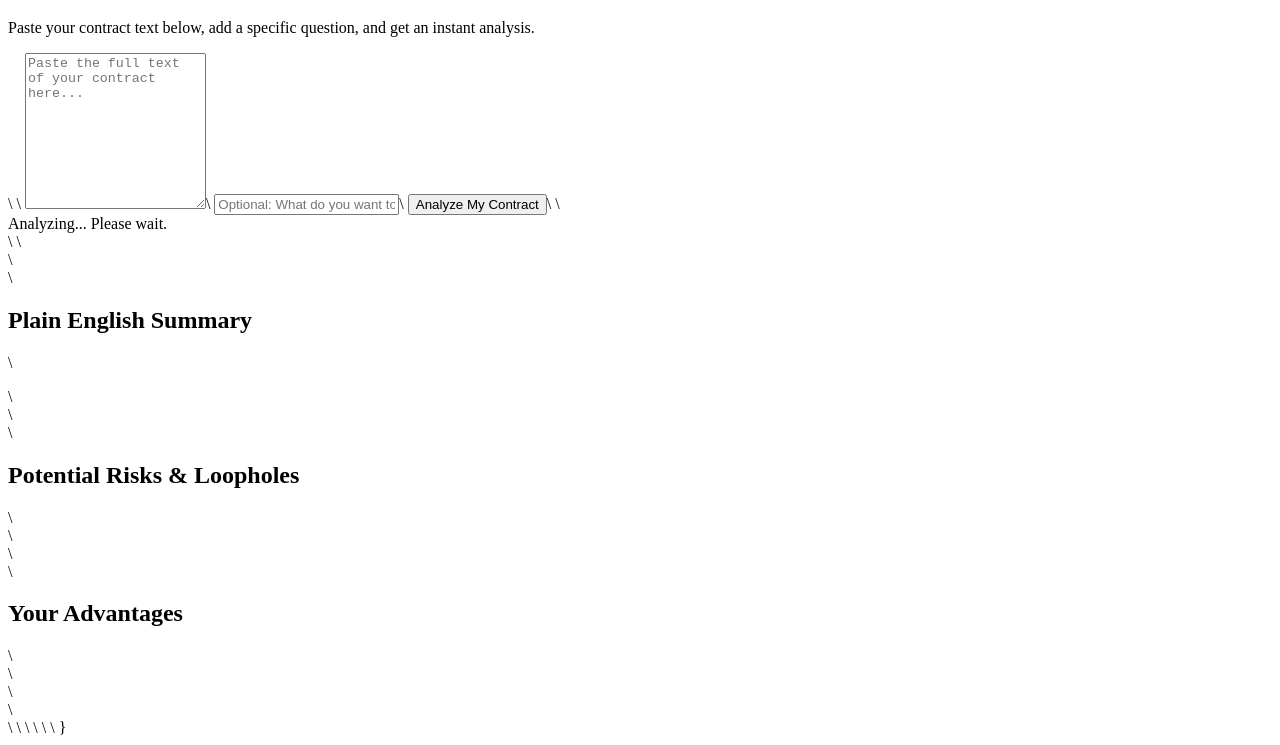
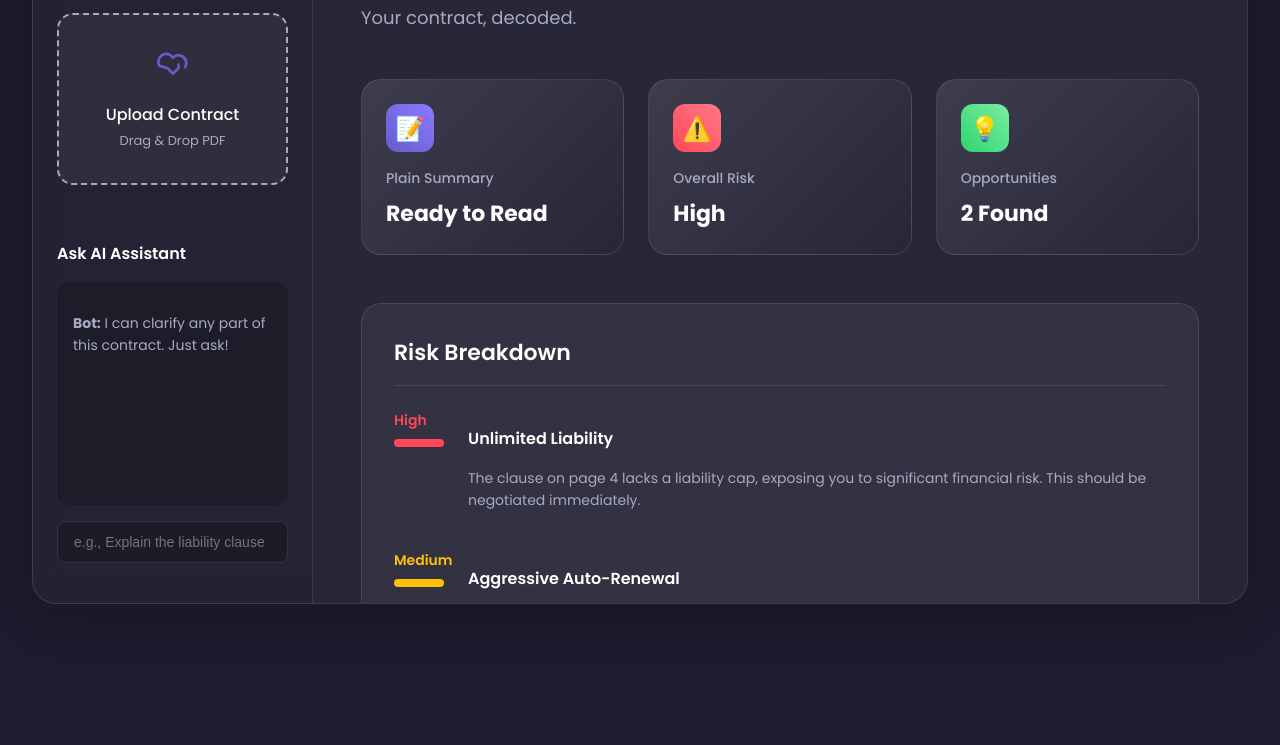
Before and after one commit to clausespy/cspy, a plain HTML site: page templates/index.html in a window 1280 px wide. Shown: the part 157-902 px from the top of the page. After the commit the page ends 800 px from the top, so only its background shows below. Drawn offline with Linux system fonts and the light colour scheme.

Commit message:
Update index.html

```diff
--- a/templates/index.html
+++ b/templates/index.html
@@ -1,128 +1,328 @@
-{\rtf1\ansi\ansicpg1252\cocoartf2822
-\cocoatextscaling0\cocoaplatform0{\fonttbl\f0\fnil\fcharset0 HelveticaNeue;}
-{\colortbl;\red255\green255\blue255;}
-{\*\expandedcolortbl;;}
-\paperw11900\paperh16840\margl1440\margr1440\vieww11520\viewh8400\viewkind0
-\deftab560
-\pard\pardeftab560\slleading20\pardirnatural\partightenfactor0
 
-\f0\fs26 \cf0 \
-\
-<!-- index.html - The Frontend User Interface -->\
-\
-<!DOCTYPE html>\
-<html lang="en">\
-<head>\
-    <meta charset="UTF-8">\
-    <meta name="viewport" content="width=device-width, initial-scale=1.0">\
-    <title>AI Contract Analyzer</title>\
-    <style>\
-        body \{ font-family: -apple-system, BlinkMacSystemFont, "Segoe UI", Roboto, sans-serif; background-color: #f4f7f9; margin: 20px; color: #333; \}\
-        .container \{ max-width: 800px; margin: auto; \}\
-        h1, h2 \{ color: #1a202c; \}\
-        textarea, input \{ width: 100%; padding: 12px; border-radius: 8px; border: 1px solid #ccc; margin-bottom: 10px; font-size: 1rem; \}\
-        button \{ width: 100%; padding: 15px; border: none; border-radius: 8px; background-color: #007aff; color: white; font-size: 1.2rem; cursor: pointer; \}\
-        button:hover \{ background-color: #0056b3; \}\
-        .card \{ background-color: #fff; border-radius: 12px; padding: 24px; margin-top: 20px; box-shadow: 0 4px 12px rgba(0,0,0,0.08); \}\
-        .hidden \{ display: none; \}\
-        .loader \{ text-align: center; font-size: 1.5rem; padding: 40px; \}\
-        .risk-high \{ border-left: 5px solid #ef4444; \}\
-        .risk-medium \{ border-left: 5px solid #f59e0b; \}\
-    </style>\
-</head>\
-<body>\
-\
-    <div class="container">\
-        <h1>AI Contract Analyzer</h1>\
-        <p>Paste your contract text below, add a specific question, and get an instant analysis.</p>\
-\
-        <textarea id="contractText" rows="10" placeholder="Paste the full text of your contract here..."></textarea>\
-        <input type="text" id="userQuery" placeholder="Optional: What do you want to achieve? (e.g., 'how to terminate')">\
-        <button id="analyzeButton">Analyze My Contract</button>\
-\
-        <div id="loader" class="loader hidden">Analyzing... Please wait.</div>\
-\
-        <div id="results" class="hidden">\
-            <div id="summaryCard" class="card">\
-                <h2>Plain English Summary</h2>\
-                <p id="summaryText"></p>\
-            </div>\
-            <div id="risksCard" class="card">\
-                <h2>Potential Risks & Loopholes</h2>\
-                <div id="risksList"></div>\
-            </div>\
-            <div id="advantagesCard" class="card">\
-                <h2>Your Advantages</h2>\
-                <div id="advantagesList"></div>\
-            </div>\
-        </div>\
-    </div>\
-\
-    <script>\
-        // JavaScript to connect the frontend to the backend\
-        const analyzeButton = document.getElementById('analyzeButton');\
-        const loader = document.getElementById('loader');\
-        const resultsDiv = document.getElementById('results');\
-\
-        // IMPORTANT: Replace this with your actual backend URL after deploying it on Render.\
-        const BACKEND_URL = 'https://YOUR_BACKEND_SERVICE_NAME.onrender.com/analyze';\
-\
-        analyzeButton.addEventListener('click', async () => \{\
-            const contractText = document.getElementById('contractText').value;\
-            const userQuery = document.getElementById('userQuery').value;\
-\
-            if (!contractText) \{\
-                alert('Please paste some contract text to analyze.');\
-                return;\
-            \}\
-\
-            // Show loader and hide old results\
-            loader.classList.remove('hidden');\
-            resultsDiv.classList.add('hidden');\
-\
-            try \{\
-                const response = await fetch(BACKEND_URL, \{\
-                    method: 'POST',\
-                    headers: \{ 'Content-Type': 'application/json' \},\
-                    body: JSON.stringify(\{ contract_text: contractText, user_query: userQuery \})\
-                \});\
-\
-                if (!response.ok) \{\
-                    throw new Error(`HTTP error! status: $\{response.status\}`);\
-                \}\
-\
-                const data = await response.json();\
-\
-                // Populate results\
-                document.getElementById('summaryText').innerText = data.summary;\
-\
-                const risksList = document.getElementById('risksList');\
-                risksList.innerHTML = '';\
-                data.risks.forEach(risk => \{\
-                    const riskDiv = document.createElement('div');\
-                    riskDiv.innerHTML = `<p><strong>$\{risk.title\} ($\{risk.level\} Risk):</strong> $\{risk.explanation\}</p>`;\
-                    risksList.appendChild(riskDiv);\
-                \});\
-\
-                const advantagesList = document.getElementById('advantagesList');\
-                advantagesList.innerHTML = '';\
-                data.advantages.forEach(advantage => \{\
-                    const advantageDiv = document.createElement('div');\
-                    advantageDiv.innerHTML = `<p><strong>Clause $\{advantage.clause\}:</strong> $\{advantage.finding\}</p>`;\
-                    advantagesList.appendChild(advantageDiv);\
-                \});\
-\
-                // Hide loader and show new results\
-                loader.classList.add('hidden');\
-                resultsDiv.classList.remove('hidden');\
-\
-            \} catch (error) \{\
-                loader.classList.add('hidden');\
-                alert('An error occurred. Please check the backend URL and try again. Error: ' + error.message);\
-            \}\
-        \});\
-    </script>\
-\
-</body>\
-</html>\
-}
+
+<!DOCTYPE html>
+<html lang="en">
+<head>
+    <meta charset="UTF-8">
+    <meta name="viewport" content="width=device-width, initial-scale=1.0">
+    <title>ClauseSpy - Dynamic UI Mockup</title>
+    <style>
+        @import url('https://fonts.googleapis.com/css2?family=Poppins:wght@400;500;600;700&display=swap');
+
+        :root {
+            --primary-color: #6a5acd; /* SlateBlue */
+            --secondary-color: #00d4ff; /* A bright blue */
+            --background-color: #1c1c2e; /* Dark blue */
+            --card-background: rgba(255, 255, 255, 0.05);
+            --text-color: #ffffff;
+            --text-muted: #a9a9c4;
+            --risk-high: #ff4757;
+            --risk-medium: #ffc107;
+            --risk-low: #2ed573;
+        }
+
+        body {
+            font-family: 'Poppins', sans-serif;
+            background-color: var(--background-color);
+            color: var(--text-color);
+            margin: 0;
+            display: flex;
+            justify-content: center;
+            align-items: center;
+            min-height: 100vh;
+            padding: 2rem;
+            box-sizing: border-box;
+        }
+
+        .container {
+            width: 100%;
+            max-width: 1400px;
+            height: 90vh;
+            display: grid;
+            grid-template-columns: 280px 1fr;
+            background: var(--card-background);
+            border-radius: 24px;
+            box-shadow: 0 10px 50px rgba(0, 0, 0, 0.2);
+            overflow: hidden;
+            border: 1px solid rgba(255, 255, 255, 0.1);
+            backdrop-filter: blur(15px);
+            -webkit-backdrop-filter: blur(15px);
+        }
+
+        /* --- Sidebar --- */
+        .sidebar {
+            background-color: rgba(0,0,0,0.1);
+            padding: 2.5rem 1.5rem;
+            display: flex;
+            flex-direction: column;
+            border-right: 1px solid rgba(255, 255, 255, 0.1);
+        }
+
+        .logo {
+            font-weight: 700;
+            font-size: 28px;
+            margin-bottom: 3rem;
+            text-align: center;
+            background: linear-gradient(90deg, var(--primary-color), var(--secondary-color));
+            -webkit-background-clip: text;
+            -webkit-text-fill-color: transparent;
+        }
+
+        .upload-area {
+            border: 2px dashed var(--text-muted);
+            border-radius: 16px;
+            padding: 2rem;
+            text-align: center;
+            cursor: pointer;
+            background-color: rgba(255, 255, 255, 0.05);
+            transition: all 0.3s ease;
+        }
+
+        .upload-area:hover {
+            border-color: var(--primary-color);
+            transform: scale(1.03);
+            background-color: rgba(106, 90, 205, 0.1);
+        }
+
+        .upload-area svg { color: var(--primary-color); margin-bottom: 1rem; }
+        .upload-text { font-weight: 500; color: var(--text-color); }
+        .upload-subtext { font-size: 13px; color: var(--text-muted); margin-top: 0.25rem; }
+
+        .chatbot {
+            margin-top: 2.5rem;
+            flex-grow: 1;
+            display: flex;
+            flex-direction: column;
+        }
+
+        .chatbot h3 {
+            font-size: 16px;
+            font-weight: 600;
+            color: var(--text-color);
+            margin-bottom: 1rem;
+        }
+
+        .chat-history {
+            flex-grow: 1;
+            background: rgba(0,0,0,0.2);
+            border-radius: 12px;
+            padding: 1rem;
+            margin-bottom: 1rem;
+            font-size: 14px;
+            line-height: 1.6;
+            color: var(--text-muted);
+        }
+
+        .chat-input {
+            width: 100%;
+            padding: 0.75rem 1rem;
+            border: 1px solid rgba(255, 255, 255, 0.1);
+            border-radius: 8px;
+            font-size: 14px;
+            box-sizing: border-box;
+            background-color: rgba(0,0,0,0.2);
+            color: var(--text-color);
+        }
+
+        /* --- Main Panel --- */
+        .main-panel {
+            padding: 3rem;
+            overflow-y: auto;
+        }
+
+        .main-panel h1 {
+            font-size: 36px;
+            font-weight: 700;
+            margin: 0 0 0.5rem 0;
+        }
+
+        .main-panel .tagline {
+            font-size: 18px;
+            color: var(--text-muted);
+            margin-bottom: 3rem;
+        }
+
+        /* --- Dashboard Cards --- */
+        .dashboard-grid {
+            display: grid;
+            grid-template-columns: repeat(auto-fit, minmax(220px, 1fr));
+            gap: 1.5rem;
+            margin-bottom: 3rem;
+        }
+
+        .card {
+            background: linear-gradient(135deg, rgba(255, 255, 255, 0.1), rgba(255, 255, 255, 0));
+            border-radius: 20px;
+            padding: 1.5rem;
+            border: 1px solid rgba(255, 255, 255, 0.1);
+            transition: all 0.3s ease;
+        }
+        .card:hover {
+            transform: translateY(-8px);
+            box-shadow: 0 8px 30px rgba(0,0,0,0.2);
+            border-color: rgba(106, 90, 205, 0.5);
+        }
+
+        .card .icon {
+            width: 48px;
+            height: 48px;
+            border-radius: 12px;
+            display: flex;
+            align-items: center;
+            justify-content: center;
+            margin-bottom: 1rem;
+            font-size: 24px;
+        }
+
+        .card .title {
+            font-size: 14px;
+            font-weight: 500;
+            color: var(--text-muted);
+            margin-bottom: 0.5rem;
+        }
+
+        .card .data {
+            font-size: 22px;
+            font-weight: 700;
+            color: var(--text-color);
+        }
+
+        /* Card specifics */
+        .card-summary .icon { background: linear-gradient(45deg, var(--primary-color), #8a7aff); color: white;}
+        .card-risk .icon { background: linear-gradient(45deg, var(--risk-high), #ff7989); color: white; }
+        .card-opportunity .icon { background: linear-gradient(45deg, var(--risk-low), #7bed9f); color: white;}
+
+        /* Risk Analysis Section */
+        .analysis-section {
+            background: var(--card-background);
+            border-radius: 20px;
+            padding: 2rem;
+            border: 1px solid rgba(255, 255, 255, 0.1);
+        }
+
+        .analysis-section h2 {
+            font-size: 22px;
+            font-weight: 600;
+            margin: 0 0 1.5rem 0;
+            border-bottom: 1px solid rgba(255, 255, 255, 0.1);
+            padding-bottom: 1rem;
+        }
+
+        .risk-item {
+            display: flex;
+            align-items: flex-start;
+            margin-bottom: 1.5rem;
+        }
+        .risk-item:last-child { margin-bottom: 0; }
+
+        .risk-guage {
+            flex-shrink: 0;
+            margin-right: 1.5rem;
+            width: 50px;
+        }
+        .risk-guage .level {
+            height: 8px;
+            border-radius: 4px;
+            margin-top: 8px;
+        }
+        .risk-guage .label { font-weight: 600; font-size: 14px; }
+
+        .risk-high .label { color: var(--risk-high); }
+        .risk-high .level { background: var(--risk-high); }
+        .risk-medium .label { color: var(--risk-medium); }
+        .risk-medium .level { background: var(--risk-medium); }
+        .risk-low .label { color: var(--risk-low); }
+        .risk-low .level { background: var(--risk-low); }
+
+        .risk-content .risk-title { font-weight: 600; font-size: 16px; color: var(--text-color); }
+        .risk-content .risk-description { font-size: 14px; color: var(--text-muted); line-height: 1.6; }
+
+    </style>
+</head>
+<body>
+
+    <div class="container">
+        <aside class="sidebar">
+            <div class="logo">ClauseSpy</div>
+
+            <div class="upload-area">
+                <svg width="32" height="32" viewBox="0 0 24 24" fill="none" xmlns="http://www.w3.org/2000/svg" stroke="currentColor" stroke-width="2" stroke-linecap="round" stroke-linejoin="round">
+                    <path d="M21.2 15c.7-1.2 1-2.5.7-3.9-.6-2.4-2.4-4.2-4.8-4.8-1.4-.3-2.7-.1-3.9.7L12 8 9.8 6c-1.2-.8-2.5-1-3.9-.7-2.4.6-4.2 2.4-4.8 4.8-.3 1.4-.1 2.7.7 3.9L8 16l4 4 4-4 .2-2.8"></path>
+                </svg>
+                <div class="upload-text">Upload Contract</div>
+                <div class="upload-subtext">Drag & Drop PDF</div>
+            </div>
+
+            <div class="chatbot">
+                <h3>Ask AI Assistant</h3>
+                <div class="chat-history">
+                    <p><strong>Bot:</strong> I can clarify any part of this contract. Just ask!</p>
+                </div>
+                <input type="text" class="chat-input" placeholder="e.g., Explain the liability clause">
+            </div>
+        </aside>
+
+        <main class="main-panel">
+            <h1>Analysis Dashboard</h1>
+            <p class="tagline">Your contract, decoded.</p>
+
+            <div class="dashboard-grid">
+                <div class="card card-summary">
+                    <div class="icon">📝</div>
+                    <div class="title">Plain Summary</div>
+                    <div class="data">Ready to Read</div>
+                </div>
+
+                <div class="card card-risk">
+                    <div class="icon">⚠️</div>
+                    <div class="title">Overall Risk</div>
+                    <div class="data">High</div>
+                </div>
+
+                <div class="card card-opportunity">
+                     <div class="icon">💡</div>
+                    <div class="title">Opportunities</div>
+                    <div class="data">2 Found</div>
+                </div>
+            </div>
+
+            <section class="analysis-section">
+                <h2>Risk Breakdown</h2>
+                <div class="risk-list">
+                    <div class="risk-item">
+                        <div class="risk-guage risk-high">
+                            <div class="label">High</div>
+                            <div class="level"></div>
+                        </div>
+                        <div class="risk-content">
+                            <p class="risk-title">Unlimited Liability</p>
+                            <p class="risk-description">The clause on page 4 lacks a liability cap, exposing you to significant financial risk. This should be negotiated immediately.</p>
+                        </div>
+                    </div>
+                    <div class="risk-item">
+                        <div class="risk-guage risk-medium">
+                            <div class="label">Medium</div>
+                             <div class="level"></div>
+                        </div>
+                        <div class="risk-content">
+                            <p class="risk-title">Aggressive Auto-Renewal</p>
+                            <p class="risk-description">The contract renews automatically unless you provide a 90-day notice, which is longer than the industry standard of 30 days.</p>
+                        </div>
+                    </div>
+                     <div class="risk-item">
+                        <div class="risk-guage risk-low">
+                           <div class="label">Low</div>
+                            <div class="level"></div>
+                        </div>
+                        <div class="risk-content">
+                            <p class="risk-title">Standard Force Majeure</p>
+                            <p class="risk-description">The "Act of God" clause is standard and doesn't contain any unusual terms or hidden risks.</p>
+                        </div>
+                    </div>
+                </div>
+            </section>
+        </main>
+    </div>
+
+</body>
+</html>
```
